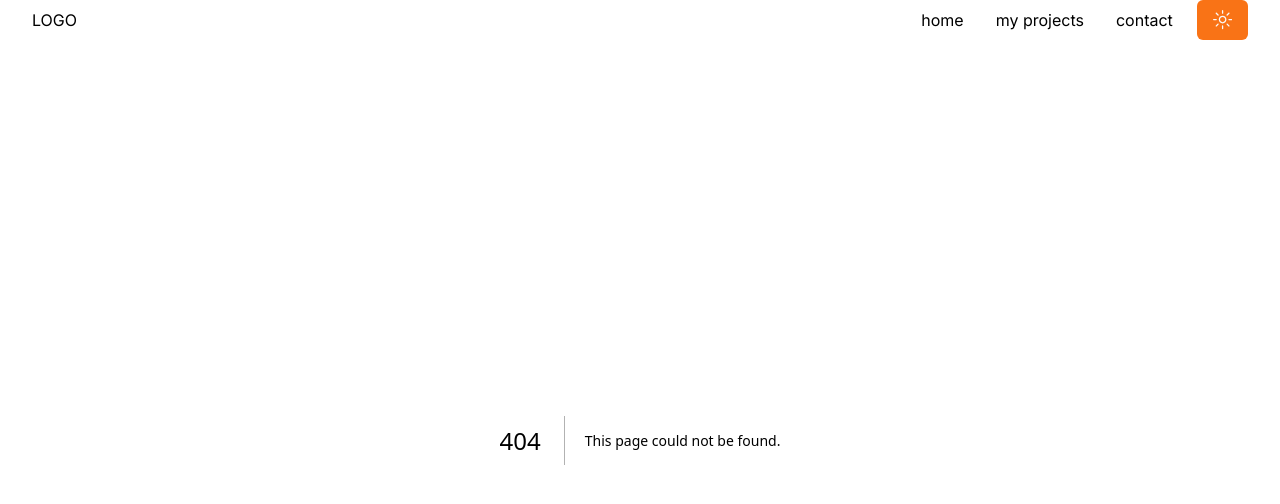
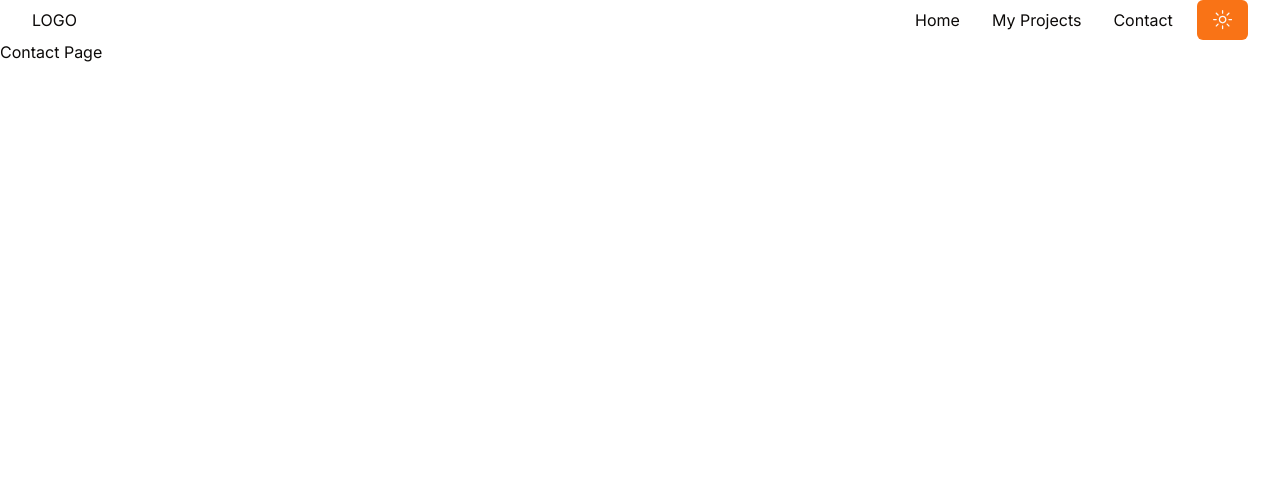
Before and after one commit to torhodhog/portfolio-, a Next.js app: page /contact in a window 1280 px wide. Before the commit this address had no page. Shown: the top 504 px of the page. Built offline with nearby package versions, Linux system fonts and the light colour scheme.

Commit message:
contact and project folder/files

```diff
--- /dev/null
+++ b/app/contact/page.jsx
@@ -0,0 +1,11 @@
+import React from 'react'
+
+const Contact = () => {
+  return (
+    <div>
+      Contact Page
+    </div>
+  )
+}
+
+export default Contact
--- /dev/null
+++ b/app/projects/page.jsx
@@ -0,0 +1,11 @@
+import React from 'react'
+
+const Projects = () => {
+  return (
+    <div>
+     Projects Page
+    </div>
+  )
+}
+
+export default Projects
--- a/components/Nav.jsx
+++ b/components/Nav.jsx
@@ -1,4 +1,10 @@
+// link (next js)
 import Link from 'next/link';
+
+
+//next hooks
+import { usePathname } from 'next/navigation';
+
 
 const links = [
    {path: '/', name: 'home'},
@@ -7,10 +13,11 @@ const links = [
 ]
 
 const Nav = ({containerStyles, linkStyles, underlineStyles}) => {
+   const path = usePathname();
   return (
     <nav className={`${containerStyles}`}>
       {links.map((link, index)=>{
-         return <Link href={link.path}>{link.name}</Link>
+         return <Link href={link.path} key={index} className={`capitalize ${linkStyles}`}>{link.name}</Link>
       })}
     </nav>
   )
```
